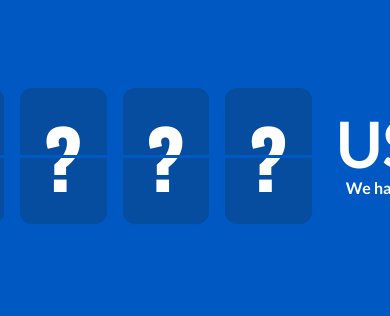
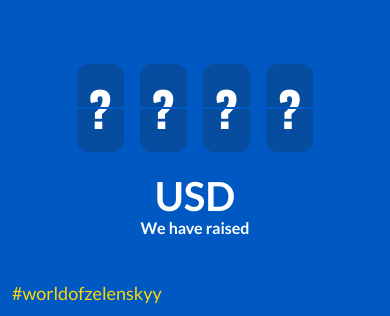
Before and after one commit to World-of-Zelenskyy/landing-page, a Vue app: page / in a window 390 px wide. Shown: the part 160-476 px from the top of the page. Built offline with nearby package versions, Linux system fonts and the light colour scheme; no server answers.

Commit message:
feat: mobile counter design

```diff
--- a/package.json
+++ b/package.json
@@ -33,7 +33,9 @@
     "eslint-config-prettier": "^8.3.0",
     "eslint-plugin-prettier": "^4.0.0",
     "eslint-plugin-vue": "^8.0.3",
+    "node-sass": "^7.0.1",
     "prettier": "2.5.1",
+    "sass-loader": "^12.6.0",
     "vue-template-compiler": "^2.6.14"
   }
 }
--- a/src/App.vue
+++ b/src/App.vue
@@ -1,5 +1,5 @@
 <template>
-  <div>
+  <div class="app">
     <Header />
     <HeroCounter :count="status.raised_usd_count" />
     <TextThing header-text="#worldofzelenskyy">
@@ -84,14 +84,30 @@ export default {
 };
 </script>
 
-<style>
+<style lang="scss">
 body {
   background: #0059c2;
   font-family: "Lato", sans-serif;
+  position: relative;
+  margin: 0;
+  text-size-adjust: 100%; // iOS on orientation change
+  -webkit-font-smoothing: antialiased;
+  -moz-osx-font-smoothing: grayscale;
+  text-rendering: optimizeLegibility;
+  font-style: normal;
+  backface-visibility: hidden;
 }
 
 a {
   color: #ffd700;
+  word-break: break-all;
+}
+
+.app {
+  width: 100%;
+  display: flex;
+  flex-direction: column;
+  justify-content: center;
 }
 
 @media (min-width: 1200px) {
--- /dev/null
+++ b/src/assets/styles/mixins.scss
@@ -0,0 +1,52 @@
+$phone: 390px;
+$phablet: 540px;
+$tablet: 760px;
+$tablet-narrow: 960px;
+$desktop: 1280px;
+$desktop-wide: 1450px;
+$desktop-huge: 1900px;
+
+$breakpoints: (
+        "phone": $phone,
+  //360px
+        "phablet": $phablet,
+  //540px
+        "tablet": $tablet,
+  //760px
+        "tablet-narrow": $tablet-narrow,
+  //960px
+        "desktop": $desktop,
+  //1280px
+        "desktop-wide": $desktop-wide,
+  //1450px
+        "desktop-huge": $desktop-huge,
+  //1900px,,,
+);
+
+//EXAMPLE:
+//  @include mq('desktop-huge'){
+// border:red;
+// }
+// or
+// @include mq('desktop-huge','max'){
+//   border:red;
+//   }
+
+@mixin mq($width, $type: min) {
+  @if map_has_key($breakpoints, $width) {
+    $width: map_get($breakpoints, $width);
+    @if $type==max {
+      $width: $width - 1px;
+    }
+    @media screen and (#{$type}-width: $width) {
+      @content;
+    }
+  } @else {
+    @if $type==max {
+      $width: $width - 1px;
+    }
+    @media screen and (#{$type}-width: $width) {
+      @content;
+    }
+  }
+}
--- a/src/components/Header.vue
+++ b/src/components/Header.vue
@@ -31,11 +31,7 @@ export default {
 </script>
 
 <!-- Add "scoped" attribute to limit CSS to this component only -->
-<style scoped>
-.header__logo > img {
-  height: 3rem;
-}
-
+<style lang="scss" scoped>
 .raised_counter {
   font-size: 8rem;
   font-weight: bold;
@@ -47,9 +43,10 @@ export default {
 
 .header {
   padding-top: 4rem;
+  &__logo > img {
+    height: 3rem;
   }
-
-.header__links-item {
+  &__links-item {
     width: 3rem;
     height: 3rem;
     margin-left: 1rem;
@@ -59,12 +56,12 @@ export default {
     display: flex;
     justify-content: center;
   }
-
-.header__brand {
+  &__brand {
     position: absolute;
     top: 50%;
     left: 50%;
     width: 21.875rem;
     transform: translate(-50%, -50%);
   }
+}
 </style>
--- a/src/components/HeroCounter.vue
+++ b/src/components/HeroCounter.vue
@@ -31,23 +31,23 @@ export default {
 };
 </script>
 
-<style scoped>
+<style lang="scss" scoped>
+@import "@/assets/styles/mixins.scss";
+
 .counter {
   display: flex;
   padding: 3rem 0;
   font-size: 5rem;
+
+  @include mq("tablet-narrow", "max") {
+    font-size: 3rem;
+    padding: 1.5rem 0;
   }
 
-.counter__text {
+  &__text {
     padding: 0 1rem;
   }
-
-.counter__text__currency {
-  font-size: 4rem;
-  line-height: 4rem;
-}
-
-.counter__digit {
+  &__digit {
     background: #064c9f;
     border-radius: 0.75rem;
     margin: 0 0.5rem;
@@ -55,15 +55,32 @@ export default {
     position: relative;
     line-height: 8rem;
     font-family: "Oswald", sans-serif;
+    @include mq("tablet-narrow", "max") {
+      line-height: 5rem;
+      padding: 0.25rem 0.75rem;
     }
-
-.counter__digit__splitter {
+  }
+  &__digit {
+    &__splitter {
       height: 3px;
       background: #0059c2;
       position: absolute;
       top: calc(50% - 1px);
       left: 0;
       right: 0;
+      @include mq("tablet-narrow", "max") {
+        height: 2px;
+      }
+    }
+  }
+  &__text__currency {
+    font-size: 4rem;
+    line-height: 4rem;
+    @include mq("tablet-narrow", "max") {
+      font-size: 2.5rem;
+      line-height: 2.5rem;
+    }
+  }
 }
 
 .hero-counter {
@@ -75,5 +92,8 @@ export default {
   display: flex;
   justify-content: center;
   align-items: center;
+  @include mq("tablet-narrow", "max") {
+    flex-direction: column;
+  }
 }
 </style>
```
Also changed, not shown: 1 other file (tests, documents, lock files or other folders). Lines whose indentation alone changed are shown as unchanged.
